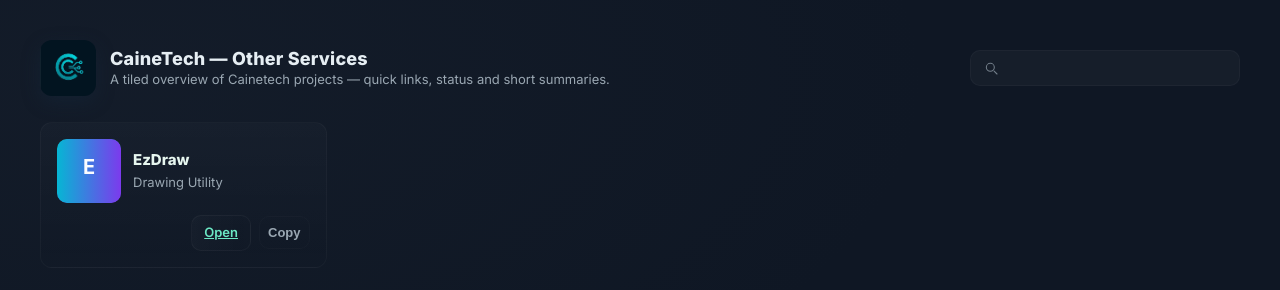
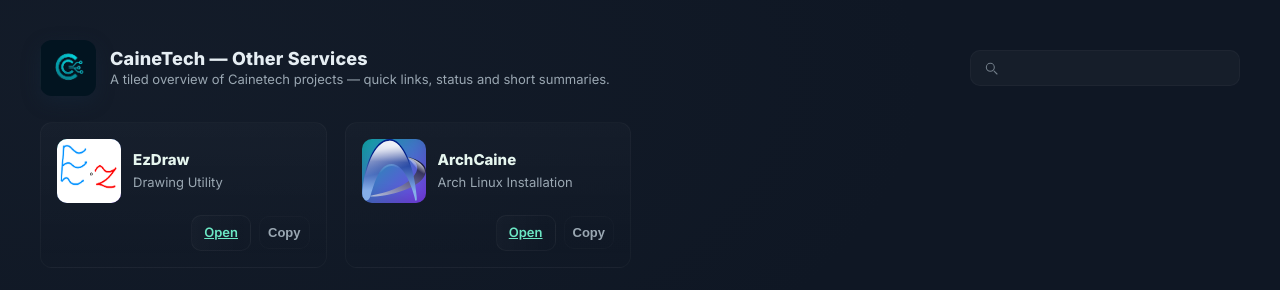
Before and after one commit to colacaine-cainetech/cainetech.com, a plain HTML site: page other-services.html in a window 1280 px wide. Drawn offline with Linux system fonts and the light colour scheme.

Commit message:
Add tile and ions

```diff
--- a/other-services.html
+++ b/other-services.html
@@ -188,6 +188,7 @@
             overflow:hidden;
             text-overflow:ellipsis;
             display:-webkit-box;
+            line-clamp: 2;
             -webkit-line-clamp:2;
             -webkit-box-orient:vertical;
         }
@@ -289,8 +290,7 @@
 
     <script>
 
-        // Projects removed from inline sample data to avoid placeholder content.
-        // Original sample data (preserved as a single in-code comment):
+        // Tags archived in comment to be used later if needed for organization.
         /*
         const projects = [
             { id: 'core', title: 'Cainetech Core', desc: 'Core libraries...', tags: ['infra','sdk'], color: ['#06b6d4','#7c3aed'], url: '#' },
@@ -303,9 +303,10 @@
             { id: 'iot-bridge', title: 'IoT Bridge', desc: 'Protocol adapters...', tags: ['iot'], color: ['#34d399','#06b6d4'], url: '#' }
         ];
         */
-        const projects = [
-               { id: 'core', title: 'EzDraw', desc: 'Drawing Utility', color: ['#06b6d4','#7c3aed'], url: 'https://ezdraw.github.io' },
-        ];
+         const projects = [
+             { id: 'ezdraw', title: 'EzDraw', desc: 'Drawing Utility', color: ['#06b6d4','#7c3aed'], url: 'https://ezdraw.github.io', icon: 'assets/ez.png' },
+             { id: 'archcaine', title: 'ArchCaine', desc: 'Arch Linux Installation', color: ['#06b6d4','#7c3aed'], url: 'https://archcaine.github.io', icon: 'assets/archcaine.svg' },
+         ];
 
     const grid = document.getElementById('grid');
     const empty = document.getElementById('empty');
@@ -335,9 +336,15 @@
                 const el = document.createElement('article');
                 el.className = 'card';
                 el.setAttribute('data-tags', Array.isArray(p.tags) ? p.tags.join(' ') : '');
+
+                // Precompute SVG thumb as a fallback
+                const thumb = createThumb(p.title, p.color || ['#06b6d4','#7c3aed']);
+                // Use provided PNG icon when available; fall back to generated SVG.
+                const iconSrc = p.icon ? p.icon : thumb;
+
                 el.innerHTML = `
                     <div class="card-head">
-                        <img class="thumb" src="${createThumb(p.title,p.color)}" alt="${p.title} logo" width="64" height="64" loading="lazy" />
+                        <img class="thumb" src="${iconSrc}" alt="${p.title} logo" width="64" height="64" loading="lazy" onerror="this.onerror=null;this.src='${thumb}'" />
                         <div class="meta">
                             <h3 class="title">${p.title}</h3>
                             <p class="desc">${p.desc}</p>
```
Also changed, not shown: assets/archcaine.svg (added), assets/ez.png (added).
